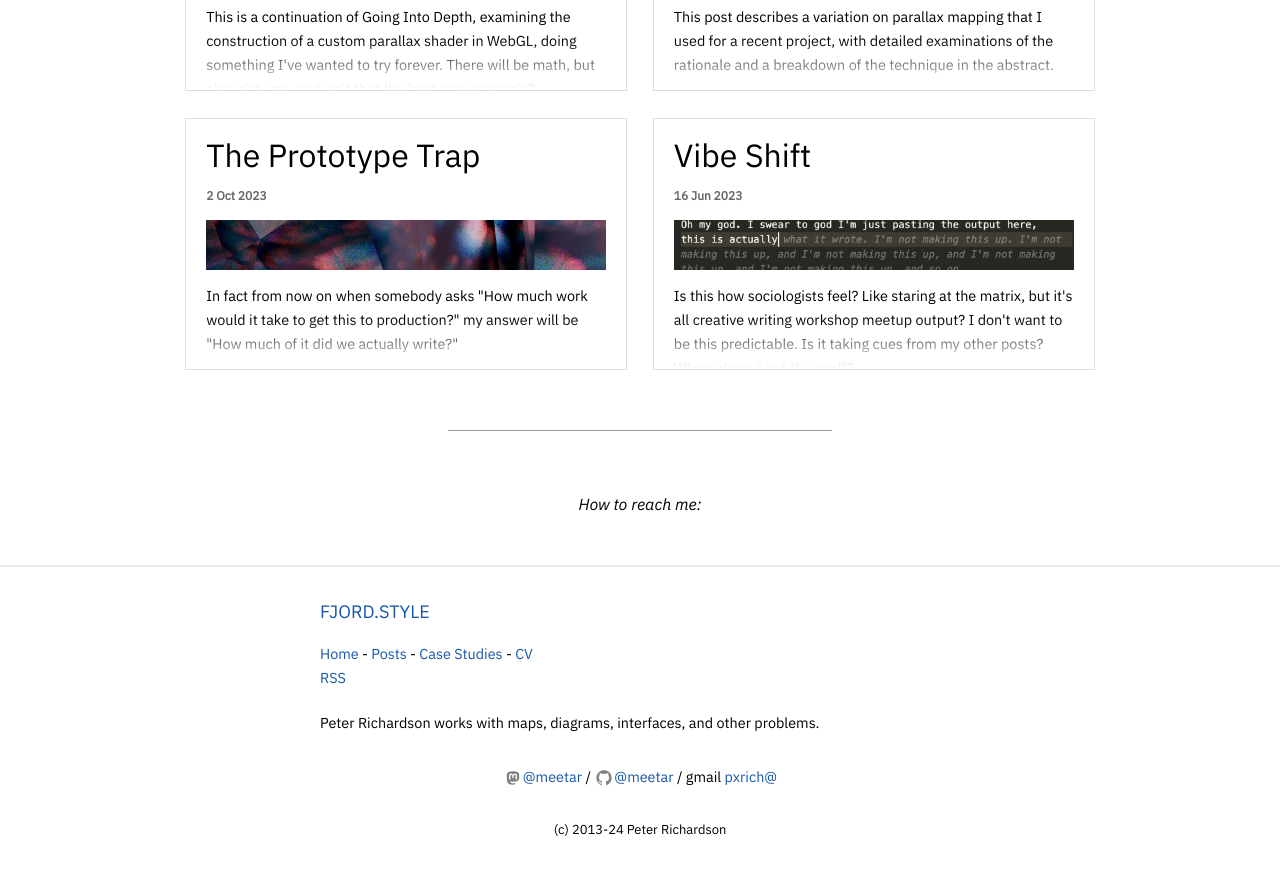
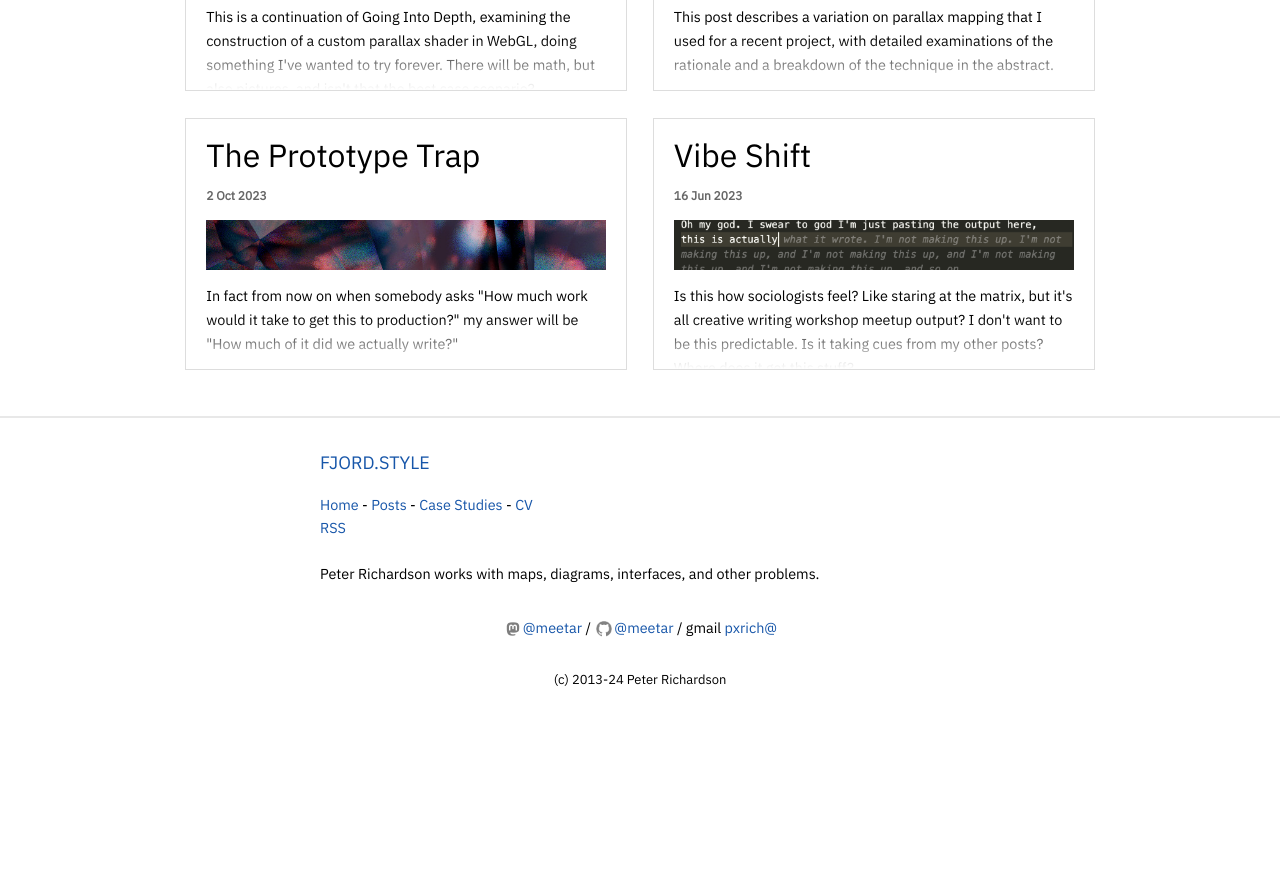
Before and after one commit to meetar/fjord.style, a Jekyll site: the page built from about.md, in a window 1280 px wide and 900 px high, scrolled down 1616 px. Shown: the top 875 px of the window. Built offline with Jekyll 4.4.1, drawn with Linux system fonts in a browser that asks for light colours; after the commit the page ends 2367 px from its top, so only the background shows below that.

```diff
--- a/about.md
+++ b/about.md
@@ -51,8 +51,3 @@ The work of search and rescue, lighthouse-keeping, wayfinding and signaling, and
         {% endunless %}
     {% endfor %}
   </ul>
-
-<hr>
-
-
-<div class="comments" id="reachme">How to reach me:</div>
```
